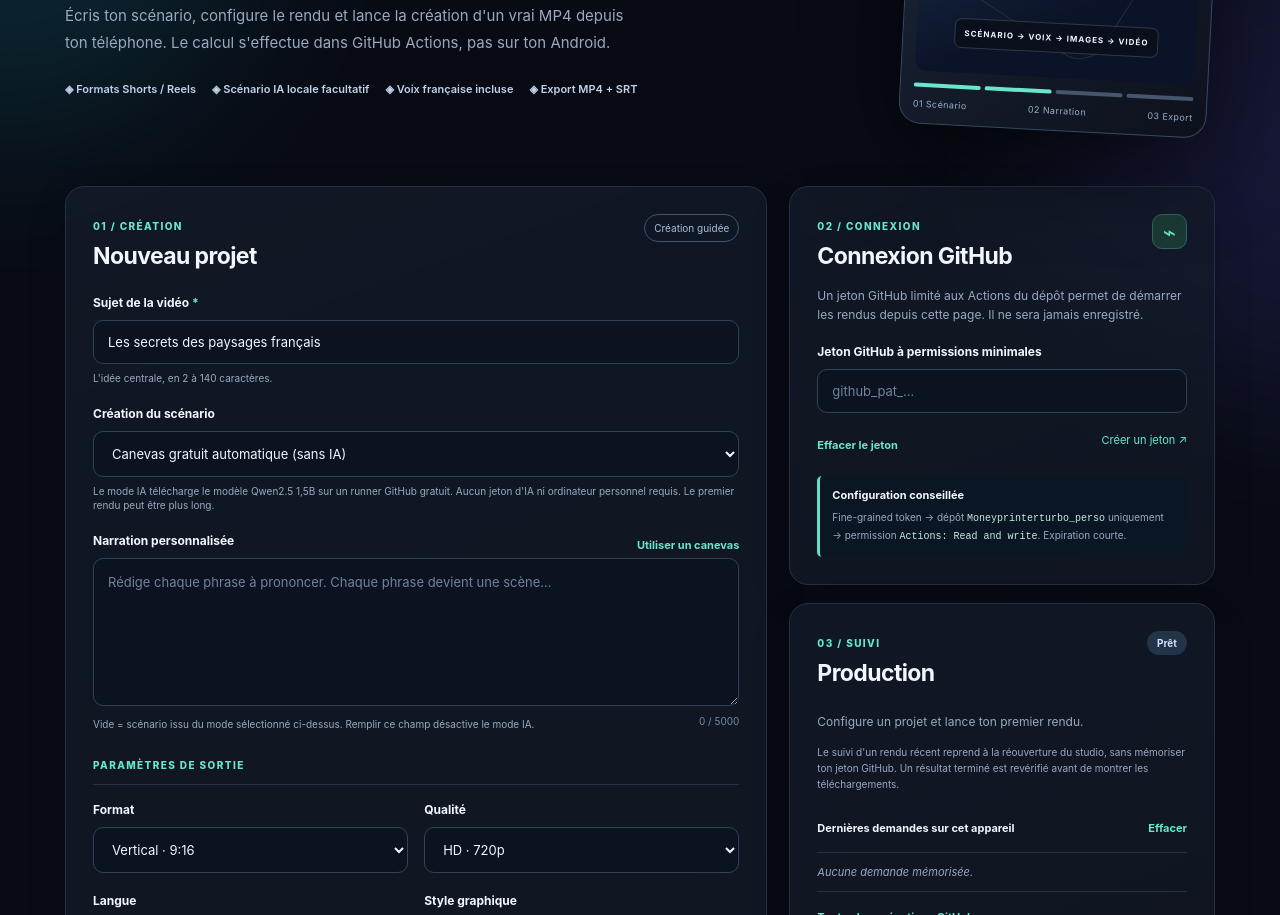
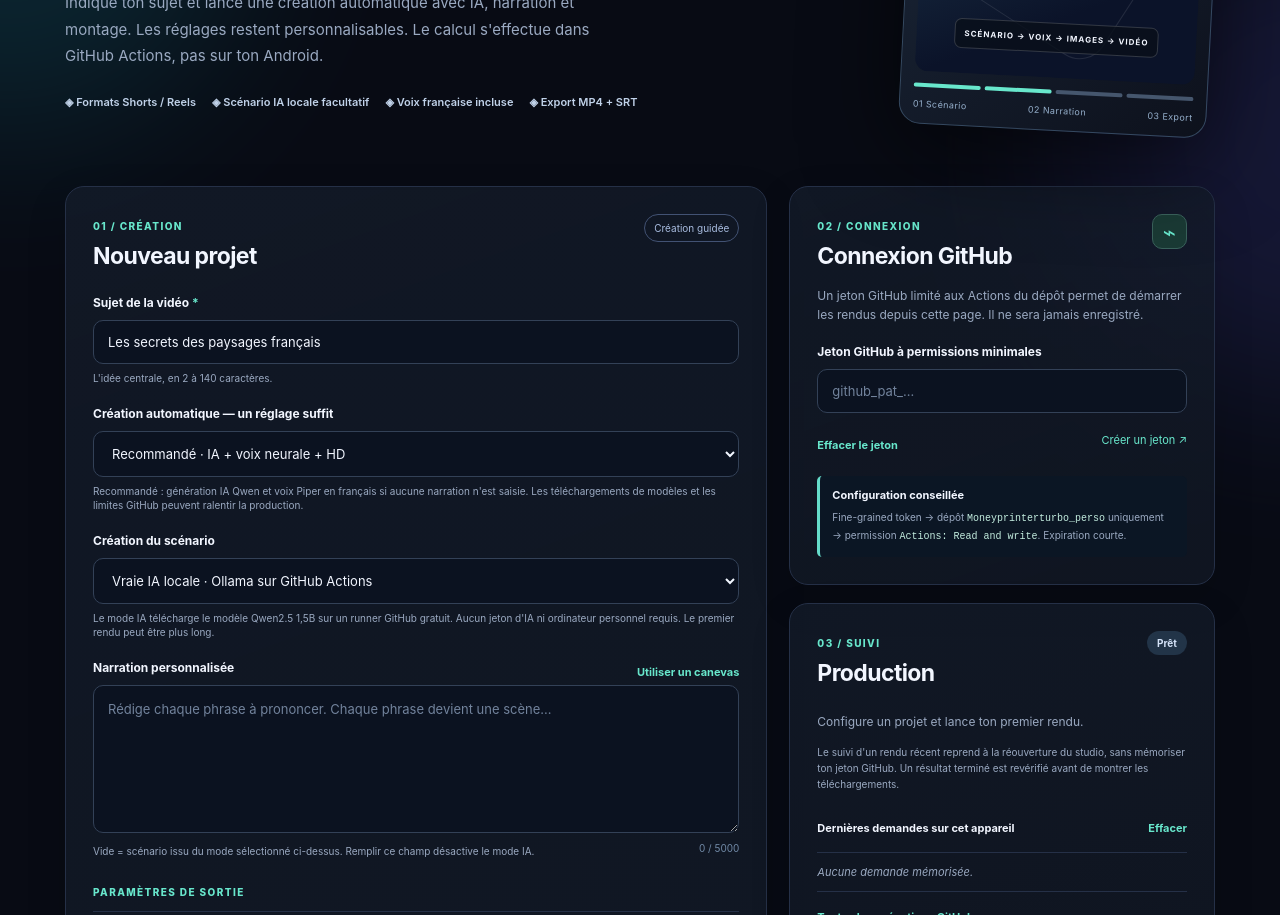
Before and after one commit to dbrckk/Moneyprinterturbo_perso, a plain HTML site: page remote/index.html in a window 1280 px wide. Shown: the part 367-1282 px from the top of the page. Drawn offline with Linux system fonts and the light colour scheme.

Commit message:
feat(android): make free AI narration and French neural voice the visible first-run recommended creation mode

```diff
--- a/remote/index.html
+++ b/remote/index.html
@@ -23,7 +23,7 @@
     <section class="hero" aria-labelledby="hero-title">
       <div class="hero-copy"><div class="eyebrow"><span class="live-dot"></span> STUDIO CONNECTÉ À GITHUB ACTIONS</div>
         <h1 id="hero-title">Une idée. <em>Une vidéo.</em><br>Sans abonnement.</h1>
-        <p>Écris ton scénario, configure le rendu et lance la création d'un vrai MP4 depuis ton téléphone. Le calcul s'effectue dans GitHub Actions, pas sur ton Android.</p>
+        <p>Indique ton sujet et lance une création automatique avec IA, narration et montage. Les réglages restent personnalisables. Le calcul s'effectue dans GitHub Actions, pas sur ton Android.</p>
         <div class="hero-facts"><span>◈ Formats Shorts / Reels</span><span>◈ Scénario IA locale facultatif</span><span>◈ Voix française incluse</span><span>◈ Export MP4 + SRT</span></div>
       </div>
       <div class="preview-mock" aria-label="Présentation des étapes de fabrication"><div class="preview-top"><span class="preview-tag">APERÇU DU PROCESSUS</span><span>9:16</span></div>
@@ -39,10 +39,20 @@
           <div class="field"><label for="topic">Sujet de la vidéo <span class="required">*</span></label>
             <input id="topic" name="topic" type="text" minlength="2" maxlength="140" value="Les secrets des paysages français" placeholder="Ex. Les inventions qui ont changé le monde" required>
             <small>L'idée centrale, en 2 à 140 caractères.</small></div>
+          <div class="field creation-mode">
+            <label for="production-mode">Création automatique — un réglage suffit</label>
+            <select id="production-mode" aria-describedby="production-mode-note">
+              <option value="recommended" selected>Recommandé · IA + voix neurale + HD</option>
+              <option value="deep">Approfondi · IA + CLIP + Whisper (expérimental)</option>
+              <option value="preview">Aperçu rapide · sans modèles IA</option>
+              <option value="custom">Personnalisé · réglages manuels</option>
+            </select>
+            <small id="production-mode-note" role="status" aria-live="polite">Recommandé : génération IA Qwen et voix Piper en français si aucune narration n'est saisie. Les téléchargements de modèles et les limites GitHub peuvent ralentir la production.</small>
+          </div>
           <div class="field"><label for="script_mode">Création du scénario</label>
             <select id="script_mode" name="script_mode">
               <option value="template">Canevas gratuit automatique (sans IA)</option>
-              <option value="local-ai">Vraie IA locale · Ollama sur GitHub Actions</option>
+              <option value="local-ai" selected>Vraie IA locale · Ollama sur GitHub Actions</option>
             </select>
             <small>Le mode IA télécharge le modèle Qwen2.5 1,5B sur un runner GitHub gratuit. Aucun jeton d'IA ni ordinateur personnel requis. Le premier rendu peut être plus long.</small></div>
           <div class="field"><div class="field-heading"><label for="script">Narration personnalisée</label><button id="make-outline" class="subtle-button" type="button">Utiliser un canevas</button></div>
@@ -58,7 +68,7 @@
             <div class="field"><label for="word_alignment">Précision du surlignage</label><select id="word_alignment" name="word_alignment"><option value="estimated" selected>Rapide · durée des mots estimée</option><option value="forced">Alignement audio · Whisper sur CPU (plus lent)</option></select><small>Le mode Whisper télécharge un modèle open source pendant le rendu. Les scènes non alignées sont signalées, sans les présenter comme précises.</small></div>
             <div class="field"><label for="transition">Transition entre scènes</label><select id="transition" name="transition"><option value="auto" selected>Automatique · fondu en mode cinématique</option><option value="fade">Fondu enchaîné</option><option value="wipeleft">Balayage horizontal</option><option value="cut">Coupe nette · montage rapide</option></select><small>Fondu et balayage gardent la synchronisation de la narration et des sous-titres.</small></div>
             <div class="field"><label for="visual_ai">Analyse visuelle IA (facultative)</label><select id="visual_ai" name="visual_ai"><option value="off" selected>Rapide · sélection Commons actuelle</option><option value="clip">CLIP · compare les images sur CPU</option></select><small>Option expérimentale sans API payante. Télécharge un modèle libre sur GitHub Actions, compare des photos de sujets visuels reconnaissables, puis conserve le classement classique en cas d'échec. Plus lent, nécessite « Images libres ».</small></div>
-            <div class="field"><label for="voice">Voix</label><select id="voice" name="voice"><option value="espeak">Classique · eSpeak (6 langues)</option><option value="piper-fr-siwis">Neurale · Piper SIWIS (français)</option></select><small>Modèle gratuit téléchargé sur GitHub ; attribution SIWIS CC BY 4.0 dans les crédits.</small></div>
+            <div class="field"><label for="voice">Voix</label><select id="voice" name="voice"><option value="espeak">Classique · eSpeak (6 langues)</option><option value="piper-fr-siwis" selected>Neurale · Piper SIWIS (français)</option></select><small>Modèle gratuit téléchargé sur GitHub ; attribution SIWIS CC BY 4.0 dans les crédits.</small></div>
             <div class="field"><label for="speech_rate">Débit vocal (eSpeak uniquement)</label><select id="speech_rate" name="speech_rate"><option value="120">Lent · 120 mots/min</option><option value="145" selected>Normal · 145</option><option value="170">Rapide · 170</option></select></div>
           </div>
           <fieldset class="visuals"><legend>Habillage visuel</legend>
```
